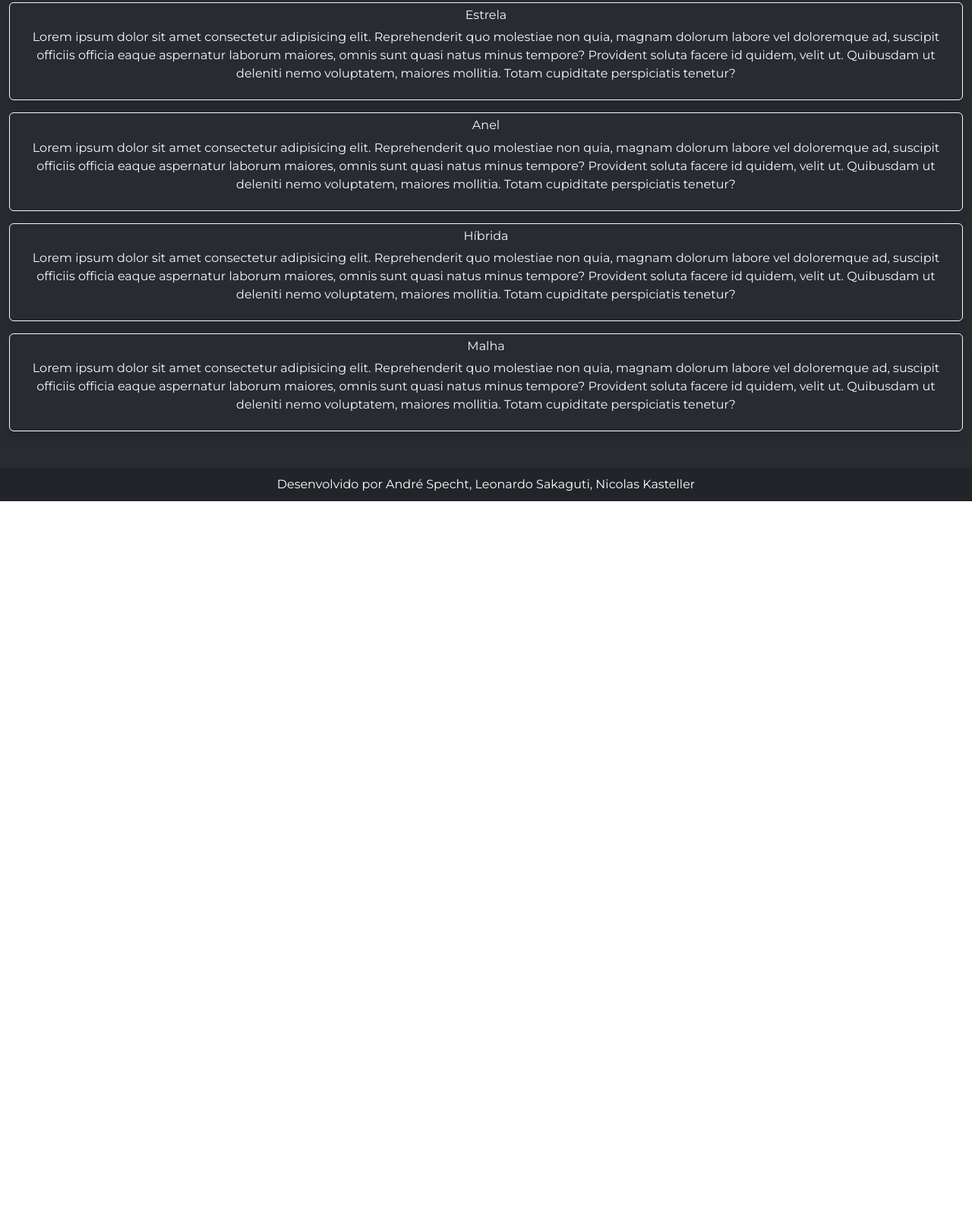
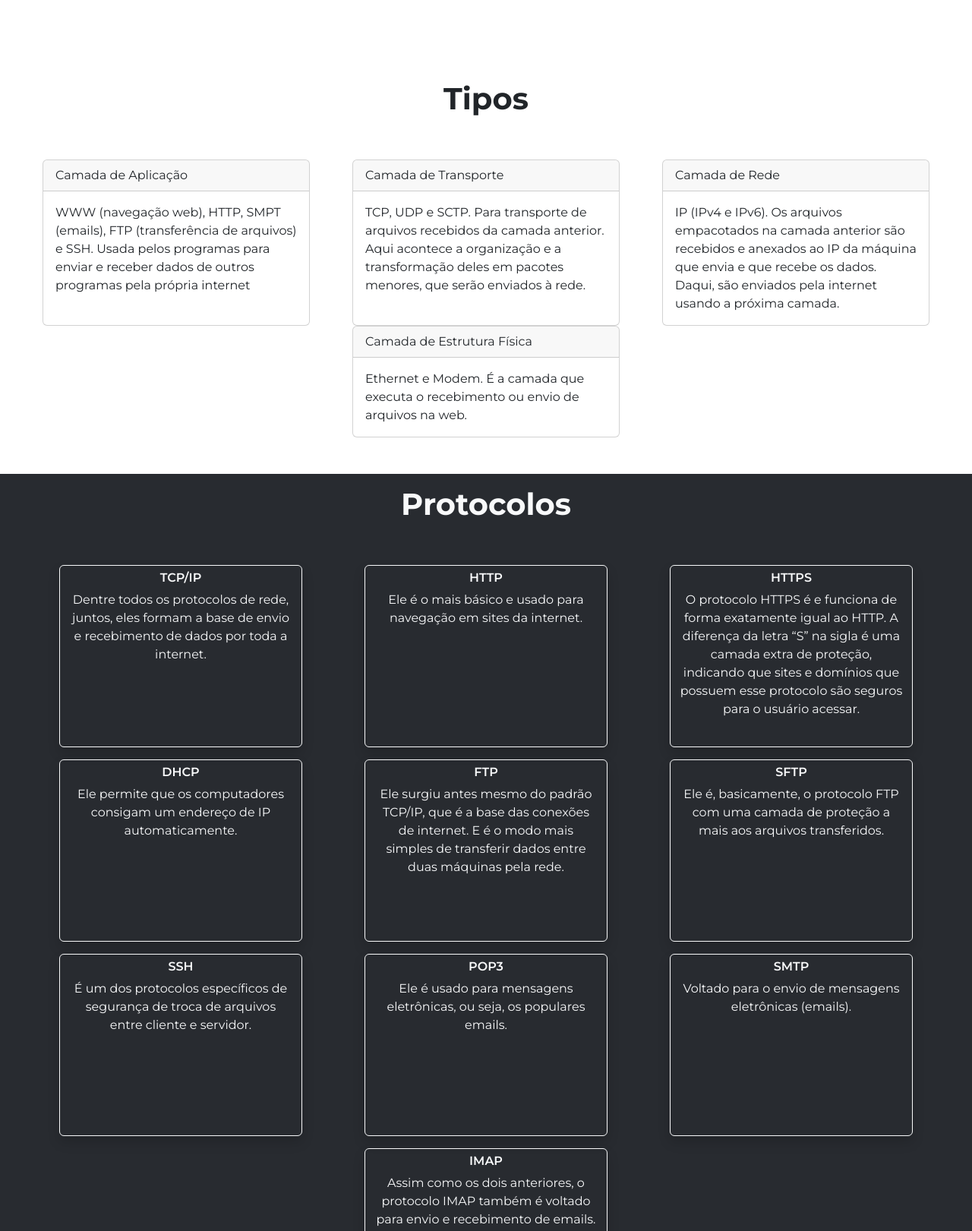
Before and after one commit to leosakaguti/redes-de-computadores, a plain HTML site: page src/protocolos.html in a window 1280 px wide. Shown: the part 726-2347 px from the top of the page at 76% size. Before the commit the page ends 1386 px from the top, so only its background shows below. Drawn offline with nearby package versions, Linux system fonts and the light colour scheme; no server answers.

Commit message:
Finalização das páginas

```diff
--- a/src/protocolos.html
+++ b/src/protocolos.html
@@ -5,6 +5,8 @@
     <meta name="viewport" content="width=device-width, initial-scale=1.0">
     <title>Protocolos</title>
     <link rel="stylesheet" href="./style/style.css">
+    <link rel="stylesheet" href="./style/osi.css">
+    <link rel="stylesheet" href="./style/protocolos.css">
     <link href="https://cdn.jsdelivr.net/npm/bootstrap@5.3.2/dist/css/bootstrap.min.css" rel="stylesheet" integrity="sha384-T3c6CoIi6uLrA9TneNEoa7RxnatzjcDSCmG1MXxSR1GAsXEV/Dwwykc2MPK8M2HN" crossorigin="anonymous">
     <link href="https://unpkg.com/aos@2.3.1/dist/aos.css" rel="stylesheet">
     <link rel="preconnect" href="https://fonts.googleapis.com">
@@ -35,38 +37,105 @@
         </div>
     </nav>
 
-    <div class="presentation d-flex align-items-center justify-content-center">
-        <div>
-            <p class="presentation-text fs-3">Lorem ipsum dolor sit amet consectetur adipisicing elit. Maiores sapiente temporibus alias fugiat laborum modi necessitatibus ducimus vitae dolores ab dignissimos dolore, ea laboriosam expedita nihil quos cum possimus? Similique ducimus corporis sit provident itaque velit. Voluptas ut distinctio consequuntur amet corrupti maiores suscipit, repellat voluptatibus? Nemo accusantium cupiditate impedit.</p>
+    <div class="presentation">
+        <div class="presentation-text">
+            <h1 class="fw-semibold">Protocolos</h1>
+            <p class="fs-3">Qualquer usuário pode enviar e receber mensagens instantâneas, compartilhar arquivos em seu site e acessar diversos domínios na web sem precisar aprender línguas estrangeiras. Os protocolos de internet agem como uma "língua universal" entre computadores, permitindo a comunicação sem necessidade de software adicional, independentemente do fabricante ou sistema operacional. Isso possibilita a comunicação sem problemas entre computadores na rede mundial de computadores.</p>
         </div>
-        <lottie-player src="https://lottie.host/1f4719ce-e225-4a29-adfc-b21c61eb6040/FEepK3JoIl.json" background="##FFFFFF" speed="1" loop autoplay direction="1" mode="normal"></lottie-player>
+        <img class="img-fluid presentation-img" src="../img/modelo-p.png" alt="">
     </div>
 
-    <div class="topic-boxes container-fluid d-flex flex-wrap gap-3 justify-content-evenly py-5">
-        <a class="btn btn-outline-light shadow topic" href="./src/topologias.html" data-aos="fade-up" data-aos-duration="1000">
-            <h6>Barramento</h6>
-            <p>Lorem ipsum dolor sit amet consectetur adipisicing elit. Reprehenderit quo molestiae non quia, magnam dolorum labore vel doloremque ad, suscipit officiis officia eaque aspernatur laborum maiores, omnis sunt quasi natus minus tempore? Provident soluta facere id quidem, velit ut. Quibusdam ut deleniti nemo voluptatem, maiores mollitia. Totam cupiditate perspiciatis tenetur?</p>
-        </a>
+    <div class="tipos d-flex flex-column align-items-center">
+        <h1 class="fw-bold mt-3">Tipos</h1>
+        <div class="cards d-flex justify-content-evenly flex-wrap py-5 w-100">
+            <div class="card">
+                <div class="card-header">
+                    Camada de Aplicação
+                </div>
+                <div class="card-body">
+                    <p class="card-text">WWW (navegação web), HTTP, SMPT (emails), FTP (transferência de arquivos) e SSH. Usada pelos programas para enviar e receber dados de outros programas pela própria internet</p>
+                </div>
+            </div>
+            <div class="card">
+                <div class="card-header">
+                    Camada de Transporte
+                </div>
+                <div class="card-body">
+                    <p class="card-text">TCP, UDP e SCTP. Para transporte de arquivos recebidos da camada anterior. Aqui acontece a organização e a transformação deles em pacotes menores, que serão enviados à rede.</p>
+                </div>
+            </div>
+            <div class="card">
+                <div class="card-header">
+                    Camada de Rede
+                </div>
+                <div class="card-body">
+                    <p class="card-text">IP (IPv4 e IPv6). Os arquivos empacotados na camada anterior são recebidos e anexados ao IP da máquina que envia e que recebe os dados. Daqui, são enviados pela internet usando a próxima camada.</p>
+                </div>
+            </div>
+            <div class="card">
+                <div class="card-header">
+                    Camada de Estrutura Física
+                </div>
+                <div class="card-body">
+                    <p class="card-text">Ethernet e Modem. É a camada que executa o recebimento ou envio de arquivos na web.</p>
+                </div>
+            </div>
+        </div>
+    </div>
 
-        <a class="btn btn-outline-light shadow topic" href="./src/osi.html" data-aos="fade-up" data-aos-duration="1300">
-            <h6>Estrela</h6>
-            <p>Lorem ipsum dolor sit amet consectetur adipisicing elit. Reprehenderit quo molestiae non quia, magnam dolorum labore vel doloremque ad, suscipit officiis officia eaque aspernatur laborum maiores, omnis sunt quasi natus minus tempore? Provident soluta facere id quidem, velit ut. Quibusdam ut deleniti nemo voluptatem, maiores mollitia. Totam cupiditate perspiciatis tenetur?</p>
-        </a>
+    <div class="topics d-flex flex-column align-items-center">
+        <h1 class="text-light fw-bold mt-3">Protocolos</h1>
+        <div class="topic-boxes container-fluid d-flex flex-wrap gap-3 justify-content-evenly py-5">
+            <div class="btn btn-outline-light shadow topic" data-aos="fade-up" data-aos-duration="1000">
+                <h6 class="fw-semibold">TCP/IP</h6>
+                <p>Dentre todos os protocolos de rede, juntos, eles formam a base de envio e recebimento de dados por toda a internet.</p>
+            </div>
 
-        <a class="btn btn-outline-light shadow topic" href="./src/tcp.html" data-aos="fade-up" data-aos-duration="1600">
-            <h6>Anel</h6>
-            <p>Lorem ipsum dolor sit amet consectetur adipisicing elit. Reprehenderit quo molestiae non quia, magnam dolorum labore vel doloremque ad, suscipit officiis officia eaque aspernatur laborum maiores, omnis sunt quasi natus minus tempore? Provident soluta facere id quidem, velit ut. Quibusdam ut deleniti nemo voluptatem, maiores mollitia. Totam cupiditate perspiciatis tenetur?</p>
-        </a>
+            <div class="btn btn-outline-light shadow topic" data-aos="fade-up" data-aos-duration="1000">
+                <h6 class="fw-semibold">HTTP</h6>
+                <p>Ele é o mais básico e usado para navegação em sites da internet.</p>
+            </div>
 
-        <a class="btn btn-outline-light shadow topic" href="./src/protocolos.html" data-aos="fade-up" data-aos-duration="1900">
-            <h6>Híbrida</h6>
-            <p>Lorem ipsum dolor sit amet consectetur adipisicing elit. Reprehenderit quo molestiae non quia, magnam dolorum labore vel doloremque ad, suscipit officiis officia eaque aspernatur laborum maiores, omnis sunt quasi natus minus tempore? Provident soluta facere id quidem, velit ut. Quibusdam ut deleniti nemo voluptatem, maiores mollitia. Totam cupiditate perspiciatis tenetur?</p>
-        </a>
+            <div class="btn btn-outline-light shadow topic" data-aos="fade-up" data-aos-duration="1000">
+                <h6 class="fw-semibold">HTTPS</h6>
+                <p>O protocolo HTTPS é e funciona de forma exatamente igual ao HTTP. A diferença da letra “S” na sigla é uma camada extra de proteção, indicando que sites e domínios que possuem esse protocolo são seguros para o usuário acessar.</p>
+            </div>
 
-        <a class="btn btn-outline-light shadow topic" href="./src/protocolos.html" data-aos="fade-up" data-aos-duration="1900">
-            <h6>Malha</h6>
-            <p>Lorem ipsum dolor sit amet consectetur adipisicing elit. Reprehenderit quo molestiae non quia, magnam dolorum labore vel doloremque ad, suscipit officiis officia eaque aspernatur laborum maiores, omnis sunt quasi natus minus tempore? Provident soluta facere id quidem, velit ut. Quibusdam ut deleniti nemo voluptatem, maiores mollitia. Totam cupiditate perspiciatis tenetur?</p>
-        </a>
+            <div class="btn btn-outline-light shadow topic" data-aos="fade-up" data-aos-duration="1000">
+                <h6 class="fw-semibold">DHCP</h6>
+                <p>Ele permite que os computadores consigam um endereço de IP automaticamente.</p>
+            </div>
+
+            <div class="btn btn-outline-light shadow topic" data-aos="fade-up" data-aos-duration="1000">
+                <h6 class="fw-semibold">FTP</h6>
+                <p>Ele surgiu antes mesmo do padrão TCP/IP, que é a base das conexões de internet. E é o modo mais simples de transferir dados entre duas máquinas pela rede.</p>
+            </div>
+
+            <div class="btn btn-outline-light shadow topic" data-aos="fade-up" data-aos-duration="1000">
+                <h6 class="fw-semibold">SFTP</h6>
+                <p>Ele é, basicamente, o protocolo FTP com uma camada de proteção a mais aos arquivos transferidos.</p>
+            </div>
+
+            <div class="btn btn-outline-light shadow topic" data-aos="fade-up" data-aos-duration="1000">
+                <h6 class="fw-semibold">SSH</h6>
+                <p>É um dos protocolos específicos de segurança de troca de arquivos entre cliente e servidor.</p>
+            </div>
+
+            <div class="btn btn-outline-light shadow topic" data-aos="fade-up" data-aos-duration="1000">
+                <h6 class="fw-semibold">POP3</h6>
+                <p>Ele é usado para mensagens eletrônicas, ou seja, os populares emails.</p>
+            </div>
+
+            <div class="btn btn-outline-light shadow topic" data-aos="fade-up" data-aos-duration="1000">
+                <h6 class="fw-semibold">SMTP</h6>
+                <p>Voltado para o envio de mensagens eletrônicas (emails).</p>
+            </div>
+
+            <div class="btn btn-outline-light shadow topic" data-aos="fade-up" data-aos-duration="1000">
+                <h6 class="fw-semibold">IMAP</h6>
+                <p>Assim como os dois anteriores, o protocolo IMAP também é voltado para envio e recebimento de emails.</p>
+            </div>
+        </div>
     </div>
 
     <footer class="d-flex justify-content-center bg-dark">
--- a/src/style/osi.css
+++ b/src/style/osi.css
@@ -22,4 +22,5 @@
 
 .topic {
     max-width: 20rem;
+    cursor: auto !important;
 }
--- /dev/null
+++ b/src/style/protocolos.css
@@ -0,0 +1,12 @@
+.tipos {
+    width: 100vw;
+}
+
+.card {
+    max-width: 22rem;
+}
+
+.topic {
+    min-height: 15rem;
+    cursor: auto !important;
+}
--- a/src/style/style.css
+++ b/src/style/style.css
@@ -18,6 +18,10 @@ a.btn {
     transition: .3s !important;
 }
 
+div.btn {
+    transition: .3s !important;
+}
+
 .topic-boxes {
     background-color: #282b30;
 }
```
Also changed, not shown: src/osi.html (+15 -15 lines), src/tcp.html (+28 -25 lines), img/network.png (added).
